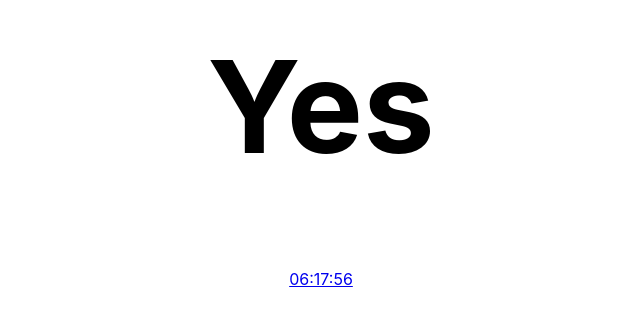
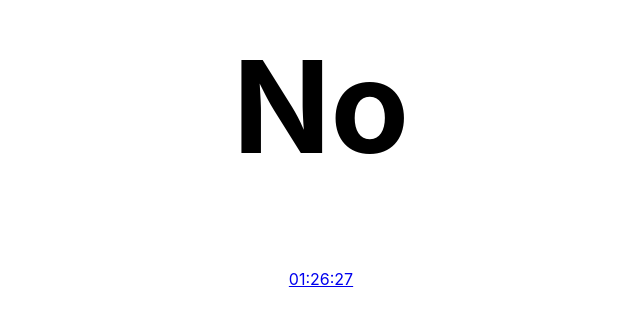
Before and after one commit to Tankenstein/ispepitohome, a plain HTML site: page index.html in a window 1280 px wide. Shown: the part 241-564 px from the top of the page, without its empty margins (319-959 px from the left). Drawn offline with Linux system fonts and the light colour scheme.

Commit message:
Deploying to gh-pages from @ Tankenstein/ispepitohome@5fcd24c32e06de46b257158580a6d7e870b1dd62 🚀

```diff
--- a/index.html
+++ b/index.html
@@ -4,7 +4,7 @@
     <meta charset="utf-8" />
     <meta name="viewport" content="width=device-width, initial-scale=1" />
 
-    <title>Pepito is home</title>
+    <title>Pepito is out</title>
     <meta name="description" content="Find out if Pepito the cat is home or not" />
     <meta name="author" content="https://twitter.com/UTammet" />
 
@@ -37,8 +37,8 @@
   </head>
   <body>
     <div>
-      <h1>Yes</h1>
-      <a href="https://twitter.com/PepitoTheCat/status/1497078389089390601">06:17:56</a>
+      <h1>No</h1>
+      <a href="https://twitter.com/PepitoTheCat/status/1497367424257204225">01:26:27</a>
     </div>
   </body>
 </html>
```
